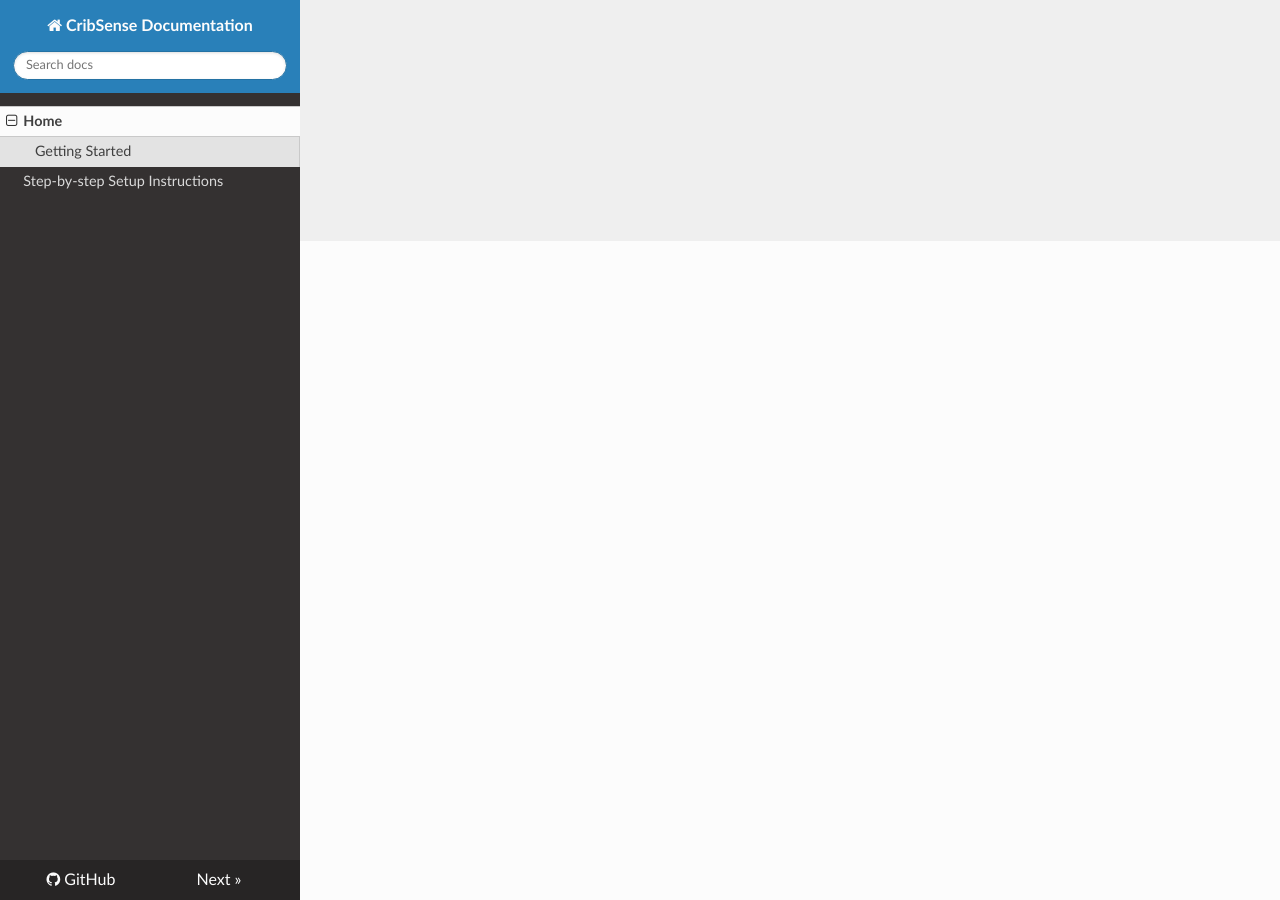
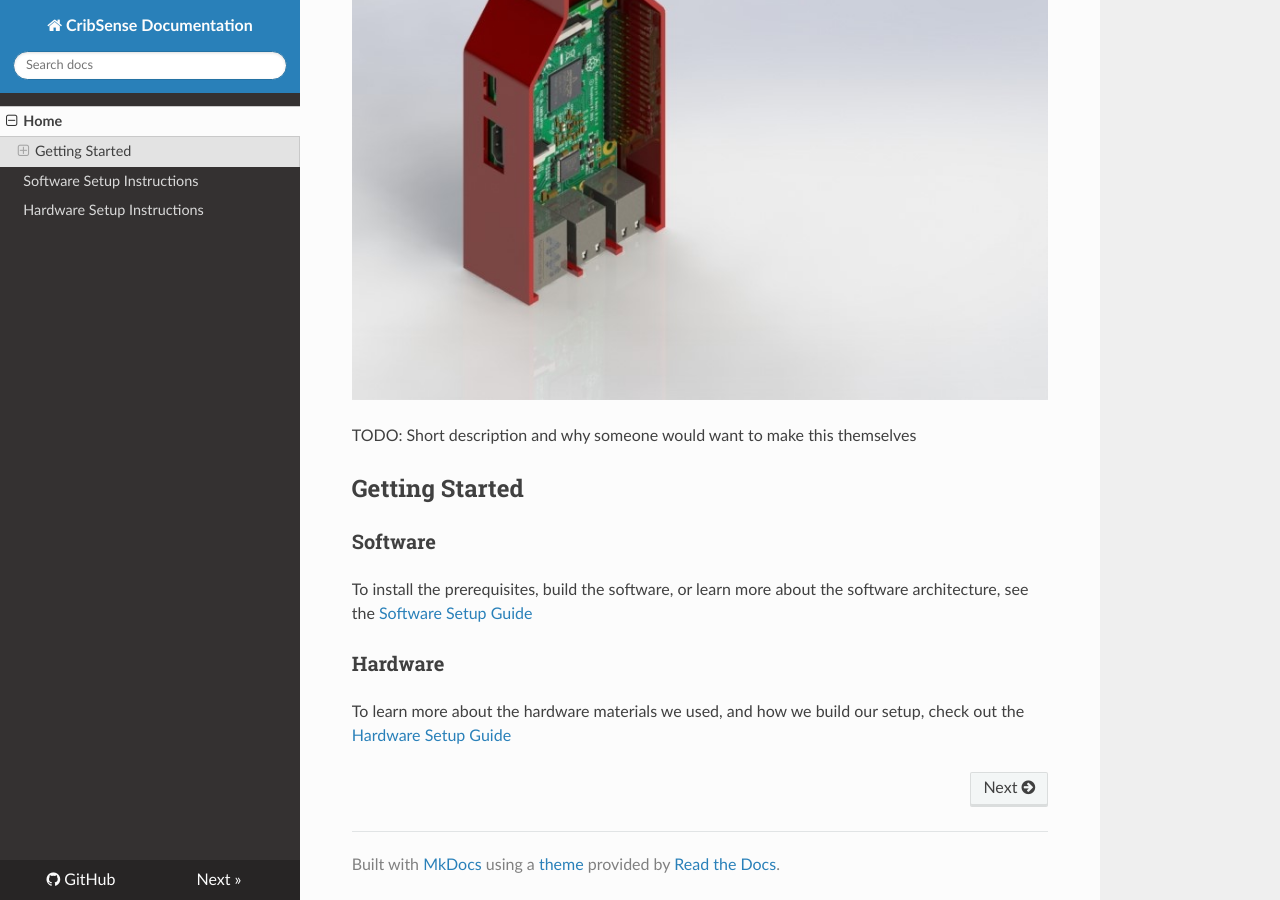
Before and after one commit to lukehsiao/CribSense, an MkDocs documentation site: the page built from docs/index.md, in a window 1280 px wide and 900 px high, scrolled down 659 px. Built offline with MkDocs 1.6.1, drawn with Linux system fonts in a browser that asks for light colours; nearby versions of some CDN libraries; old or Windows-style settings are respelled for this version of MkDocs; some of the changed text lies outside the part shown.

Commit message:
Add stubs for our documentation pages.
All just simple markdown files in docs/. Will be built
and published to gh-pages using MkDocs.

```diff
--- a/docs/index.md
+++ b/docs/index.md
@@ -1,5 +1,17 @@
 # CribSense Overview
-CribSense is a C++ implementation of [Video Magnification](http://people.csail.mit.edu/mrub/vidmag/) tuned to run on a Raspberry Pi 3 Model B. [TODO: add more here later]
+
+CribSense is a C++ implementation of [Video Magnification](http://people.csail.mit.edu/mrub/vidmag/) tuned to run on a Raspberry Pi 3 Model B.
+
+TODO: Picture showing essence of finished project
+
+![Cribsense-1](img/chassis-1.jpg)
+
+TODO: Short description and why someone would want to make this themselves
 
 ## Getting Started
-To install the prerequisites and build the software, see the [step-by-step instructions](setup/setup.md)
+
+### Software
+To install the prerequisites, build the software, or learn more about the software architecture, see the [Software Setup Guide](setup/sw-setup.md)
+
+### Hardware
+To learn more about the hardware materials we used, and how we build our setup, check out the [Hardware Setup Guide](setup/hw-setup.md)
--- a/mkdocs.yml
+++ b/mkdocs.yml
@@ -2,5 +2,6 @@ site_name: CribSense Documentation
 repo_url: https://github.com/lukehsiao/CribSense
 pages:
 - Home: 'index.md'
-- Step-by-step Setup Instructions: 'setup/setup.md'
+- Software Setup Instructions: 'setup/sw-setup.md'
+- Hardware Setup Instructions: 'setup/hw-setup.md'
 theme: readthedocs
```
Also changed, not shown: docs/setup/hw-setup.md (added, +11 -0 lines), docs/setup/sw-setup.md (renamed from docs/setup/setup.md, +12 -9 lines), docs/img/chassis-1.jpg (added).
